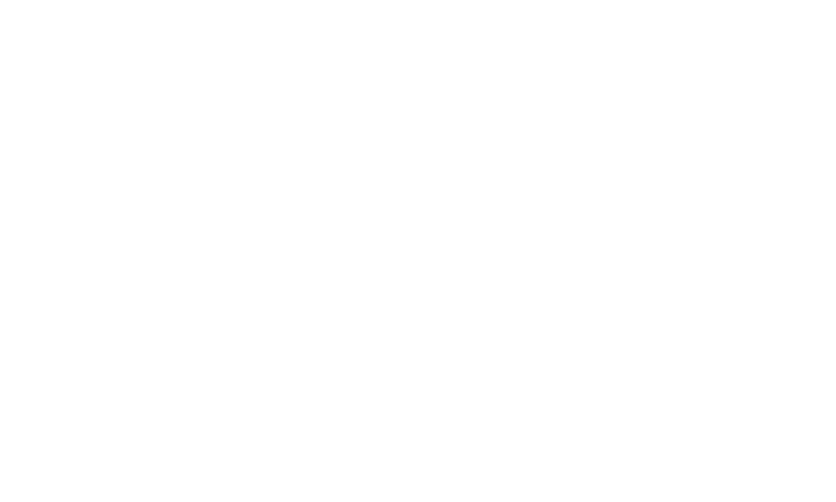
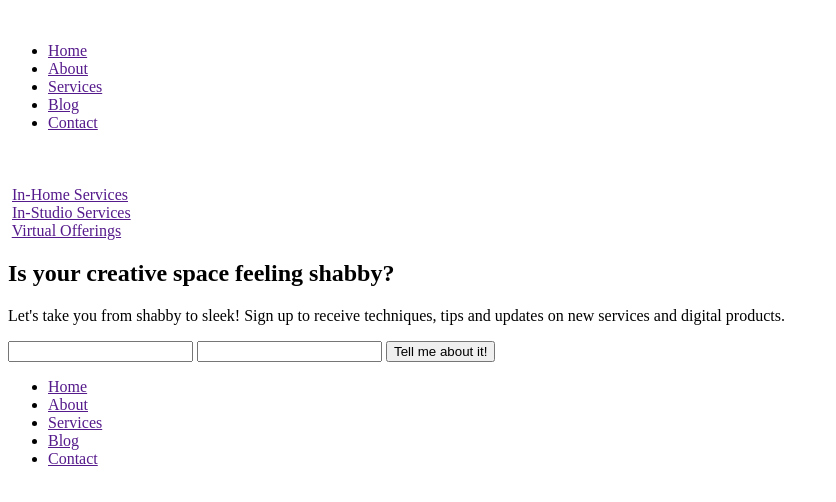
Before and after one commit to caitevanish/website-oce-v2018, a plain HTML site: page index.html in a window 1280 px wide. Shown: the whole page, without its empty margins (0-836 px from the left). Drawn offline with Linux system fonts and the light colour scheme.

Commit message:
Initial mark up of home page

```diff
--- a/index.html
+++ b/index.html
@@ -1,14 +1,86 @@
 <!DOCTYPE html>
 <html lang="en">
-<head>
-  <meta charset="UTF-8">
-  <meta http-equiv="X-UA-Compatible" content="IE=edge">
-  <meta name="viewport" content="width=device-width, initial-scale=1.0">
-  <title>Document</title>
-</head>
-<body>
-
-
-
-</body>
+  <head>
+    <meta charset="UTF-8" />
+    <meta http-equiv="X-UA-Compatible" content="IE=edge" />
+    <meta name="viewport" content="width=device-width, initial-scale=1.0" />
+    <title>
+      Organized Creative Environments Website - Created by Caitlin
+      Evanishyn-Troup
+    </title>
+    <meta
+      name="description"
+      content="Caitlin Evanishyn-Troup has been a home, studio, and digital office space organizer extraordinaire. This is her website from 2018. This website is purely for coding practice."
+    />
+  </head>
+  <body>
+    <header class="main-header container grid">
+      <div class="logo">
+        <img src="" alt="" />
+      </div>
+      <nav class="main-nav">
+        <ul>
+          <li><a href="">Home</a></li>
+          <li><a href="">About</a></li>
+          <li><a href="">Services</a></li>
+          <li><a href="">Blog</a></li>
+          <li><a href="">Contact</a></li>
+        </ul>
+      </nav>
+    </header>
+    <section class="hero">
+      <div class="container grid">
+        <div class="hero-img"><img src="" alt="" /></div>
+      </div>
+    </section>
+    <section class="cta">
+      <h2></h2>
+      <p></p>
+      <a href="" class="btn"></a>
+    </section>
+    <section class="main-intro">
+      <h1 class="h1-large"></h1>
+      <h1 class=""></h1>
+      <p></p>
+      <p></p>
+      <a href="" class="btn--primary"></a>
+    </section>
+    <section class="services">
+      <div class="container grid">
+        <div class="service-card">
+          <img src="" alt="" />
+          <a href="">In-Home Services</a>
+        </div>
+        <div class="service-card">
+          <img src="" alt="" />
+          <a href="">In-Studio Services</a>
+        </div>
+        <div class="service-card">
+          <img src="" alt="" />
+          <a href="">Virtual Offerings</a>
+        </div>
+      </div>
+    </section>
+    <section class="cta">
+      <div class="container grid">
+        <h2>Is your creative space feeling shabby?</h2>
+        <p>
+          Let's take you from shabby to sleek! Sign up to receive techniques,
+          tips and updates on new services and digital products.
+        </p>
+        <input type="text" />
+        <input type="text" />
+        <button class="btn--primary">Tell me about it!</button>
+      </div>
+    </section>
+    <footer class="container">
+      <ul class="social-links">
+        <li><a href="">Home</a></li>
+        <li><a href="">About</a></li>
+        <li><a href="">Services</a></li>
+        <li><a href="">Blog</a></li>
+        <li><a href="">Contact</a></li>
+      </ul>
+    </footer>
+  </body>
 </html>
```
